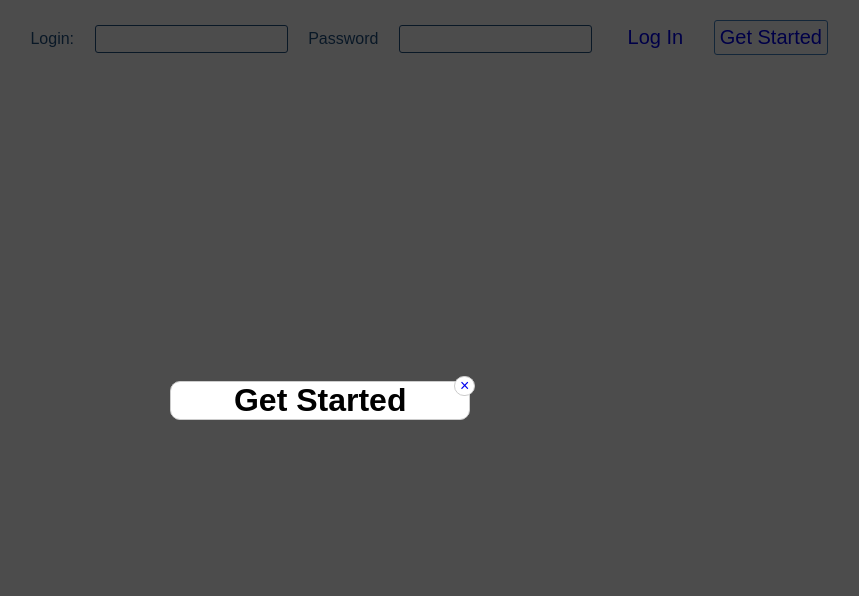
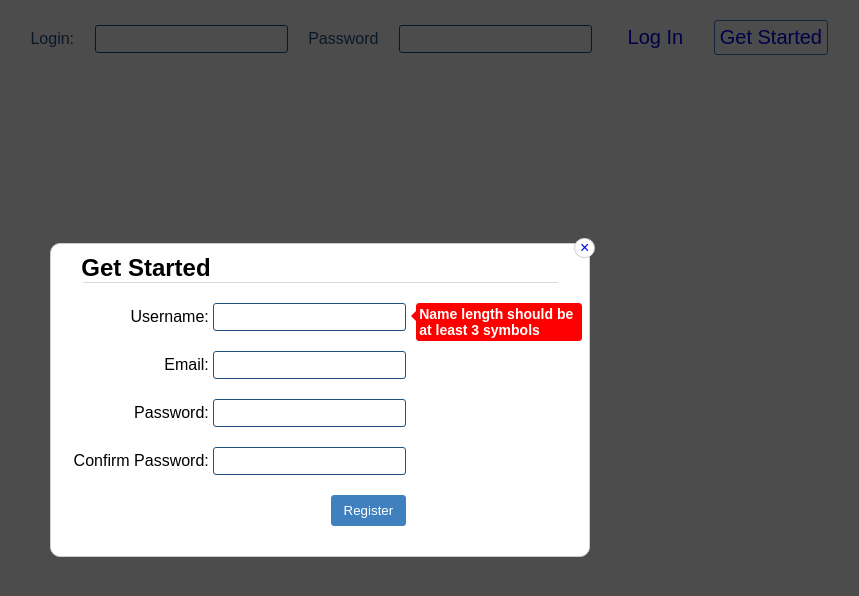
Before and after one commit to alexZogich/login-page, a plain HTML site: page index.html in a window 1280 px wide. Both pictures are taken after a click on the link "Get Started". Shown: the whole page, without its empty margins (322-1181 px from the left). Drawn offline with Linux system fonts and the light colour scheme.

Commit message:
added fields to reg window and error class

```diff
--- a/css/style.css
+++ b/css/style.css
@@ -12,6 +12,17 @@ body {
 li { list-style-type: none; }
 a:visited { color: inherit;}
 label { font-size: 16px;}
+
+.underline {
+	width: 90%;
+	margin: 0 auto;
+	border-bottom: 1px solid #DADADA
+}
+
+.title-left {
+	text-align: left;
+	margin-left: 25px;
+}
 
 .header-nav {
 	padding: 20px 5px;
@@ -41,15 +52,15 @@ label { font-size: 16px;}
 	display: inline-block;
 }
 
-.nav-item input {
+.big-input {
 	padding: 5px;
 	font-size: 14px;
 	border: 1px solid #205081;
 	border-radius: 3px;
 }
 
-.nav-item input:focus {
-	border: 1px #fff;
+.big-input:focus {
+	border: 1px solid #fff;
 	border-radius: 3px;
 }
 
@@ -73,7 +84,7 @@ label { font-size: 16px;}
 #regModalInner {
 	display: inline-block;
 	vertical-align: middle;
-	width: 300px;
+	width: 540px;
 	position: relative;
 }
 
@@ -86,6 +97,17 @@ label { font-size: 16px;}
 	border-radius: 10px;
 	position: relative;
 	background-color: #fff;
+	padding: 10px 5px;
+}
+
+.reg-item {
+	margin: 20px 10px;
+}
+
+.items-container {
+	width: 360px;
+	padding-right: 150px;
+	text-align: right;
 }
 
 .closeModal {
@@ -115,3 +137,50 @@ label { font-size: 16px;}
     background-color: #fff;
     padding: 0 5px;
 }
+
+.btn-submit {
+	padding: 7px 12px;
+	color: #FFF;
+	background-color: #4080BF;
+	border: 1px solid #4080BF;
+	border-radius: 3px;
+}
+
+.btn-submit:hover {
+	cursor: pointer;
+}
+
+.btn-submit:active {
+	background-color: #1E73C7;
+}
+
+.error {
+	position: relative;
+}
+
+.error:after {
+	width: 160px;
+	text-align: left;
+	margin-left: 10px;
+	font-weight: 700;
+	font-size: 14px;
+	color: #FFF;
+	background-color: #FF0000;
+	padding: 2px;
+	border: 1px solid #FF0000;
+	border-radius: 3px;
+	position: absolute;
+	content: "Name length should be at least 3 symbols"
+}
+
+.error:before {
+	position: absolute;
+	top: 8px;
+	right: -10px;
+	content: "";
+	width: 0;
+	height: 0;
+	border-top: 5px solid transparent;
+	border-bottom: 5px solid transparent;
+	border-right: 5px solid red;
+}
--- a/index.html
+++ b/index.html
@@ -11,11 +11,11 @@
 		<nav class="header-nav">
 			<ul class="nav-list">
 				<label for="userLogin">Login:</label>
-				<li class="nav-item"><input type="text" id="userLogin"></li>
+				<li class="nav-item"><input class="big-input" type="text" id="userLogin"></li>
 				<label for="userPass">Password</label>
-				<li class="nav-item"><input type="password" id="userPass"></li>
+				<li class="nav-item"><input class="big-input" type="password" id="userPass"></li>
 				<li class="nav-item"><a href="#" class="no-underlined" title="Get Started">Log In</a></li>
-				<li class="nav-item reg-button"><a href="#regModalOuter" class="no-underlined" title="Get Started">Get Started</a></li>
+				<a href="#regModalOuter" class="no-underlined" title="Get Started"><li class="nav-item reg-button">Get Started</li></a>
 			</ul>
 		</nav>
 	</header>
@@ -23,7 +23,29 @@
 		<div id="regModalInner">
 			<a href="#" title="Close" class="closeModal"></a>
 			<div id="regModalContent">
-				<h1>Get Started</h1>
+				<h2 class="title-left">Get Started</h2>
+				<div class="underline"></div>
+				<div class="items-container">
+					<div class="reg-item error">
+						<label for="regLogin">Username:</label>
+						<input class="big-input" type="text" id="regLogin">
+					</div>
+					<div class="reg-item">
+						<label for="regEmail">Email:</label>
+						<input class="big-input" type="text" id="regEmail" required>
+					</div>
+					<div class="reg-item">
+						<label for="regPass">Password:</label>
+						<input class="big-input" type="text" id="regPass">
+					</div>
+					<div class="reg-item">
+						<label for="regPassRepeat">Confirm Password:</label>
+						<input class="big-input" type="text" id="regPassRepeat">
+					</div>
+					<div class="reg-item">
+						<button class="btn-submit" type="submit" id="regSubmit">Register</button>
+					</div>
+				</div>
 			</div>
 		</div>
 	</div>
```
